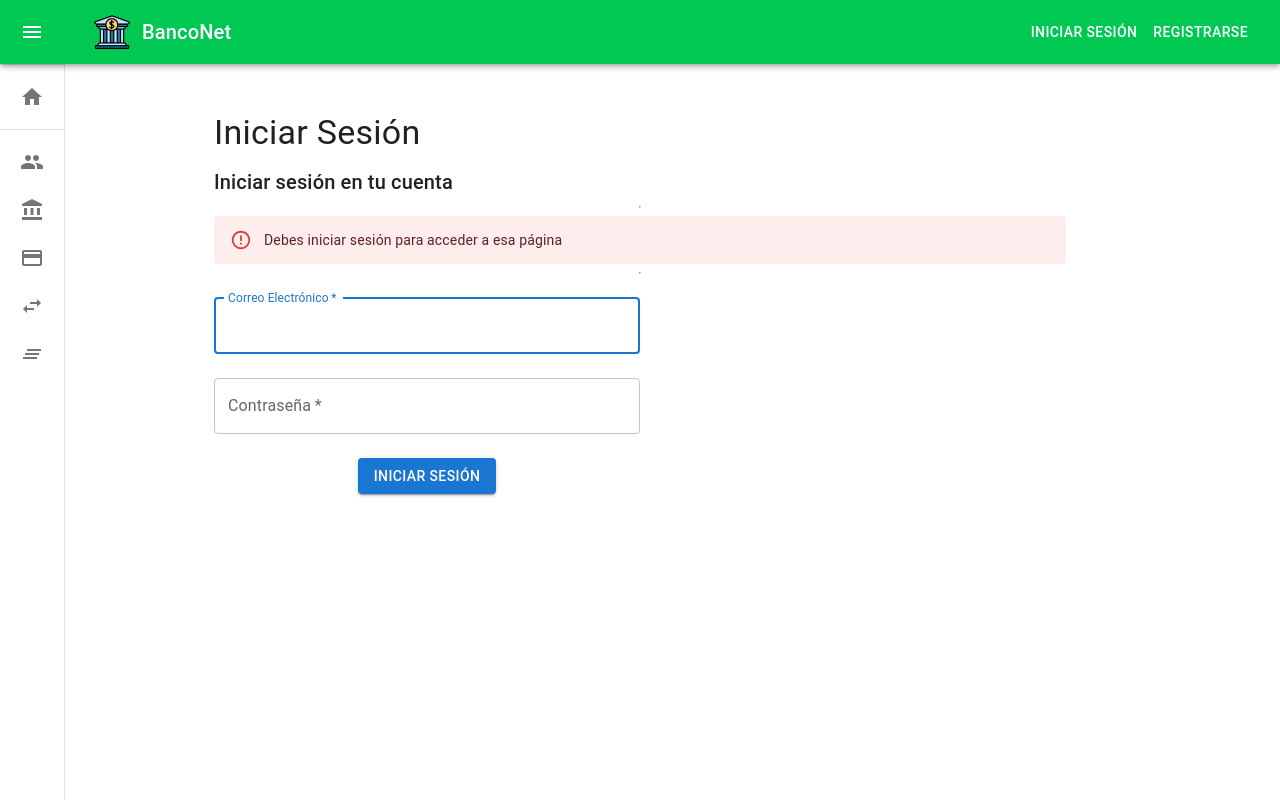
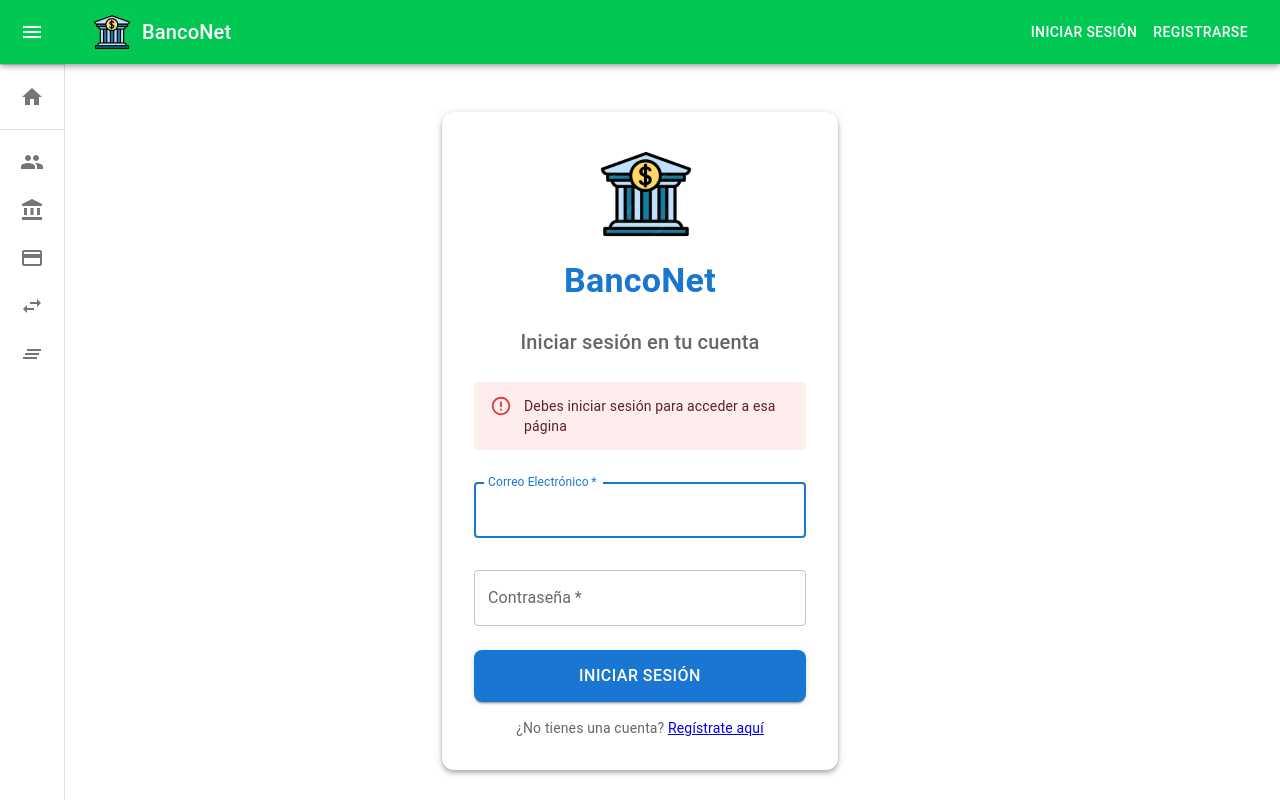
Before and after one commit to GuerreroG01/Bank-React, a React (Create React App) app: page /auth/iniciar_sesion/no_token in a window 1280 px wide. Built offline with nearby package versions, Linux system fonts and the light colour scheme.

Commit message:
Autenticar al iniciar

```diff
--- a/src/Components/Auth/Login.js
+++ b/src/Components/Auth/Login.js
@@ -1,4 +1,4 @@
-import React, { useState } from "react";
+import React, { useState, useEffect } from "react";
 import {
   Box,
   Button,
@@ -6,6 +6,11 @@ import {
   TextField,
   Typography,
   Alert,
+  Paper,
+  useTheme,
+  useMediaQuery,
+  Grid,
+  Avatar
 } from "@mui/material";
 import { useNavigate, useParams } from 'react-router-dom';
 import AuthService from "../../Services/AuthService";
@@ -17,6 +22,20 @@ const Login = () => {
   const [password, setPassword] = useState("");
   const [errors, setErrors] = useState({});
   const [successMessage, setSuccessMessage] = useState("");
+  const [alertMessage, setAlertMessage] = useState(null);
+  const [alertSeverity, setAlertSeverity] = useState("error");
+
+  const theme = useTheme();
+  const isSmallScreen = useMediaQuery(theme.breakpoints.down("sm"));
+
+  useEffect(() => {
+    if (alertMessage) {
+      const timer = setTimeout(() => {
+        setAlertMessage(null);
+      }, 2000);
+      return () => clearTimeout(timer);
+    }
+  }, [alertMessage]);
 
   const handleSubmit = async (e) => {
     e.preventDefault();
@@ -33,46 +52,62 @@ const Login = () => {
 
     try {
       const response = await AuthService.login(email, password);
-      console.log('Inicio de sesión exitoso:', response.data);
-
       localStorage.setItem("token", response.data.token);
-
       setSuccessMessage("Inicio de sesión exitoso");
       setTimeout(() => {
         navigate('/');
         window.location.reload();
       }, 1500);
-
     } catch (error) {
-      console.error('Error iniciando sesión:', error);
-      setErrors({ summary: "Error al iniciar sesión" });
+      setAlertMessage("Error al iniciar sesión");
+      setAlertSeverity("error");
     }
   };
 
   return (
-    <Container maxWidth="md">
-      <Typography variant="h4" component="h1" gutterBottom>
-        Iniciar Sesión
+    <Container maxWidth="xs">
+      <Paper sx={{
+        p: 4,
+        display: "flex",
+        flexDirection: "column",
+        alignItems: "center",
+        boxShadow: 4,
+        borderRadius: 3,
+        backgroundColor: theme.palette.background.paper,
+      }}>
+        <Box sx={{ mb: 3 }}>
+          <Avatar
+            alt="Logo Banco"
+            src="/Bank.png"
+            sx={{ width: 100, height: 100, mb: 2, borderRadius: 2, ml: 4 }}
+          />
+          <Typography variant="h4" component="h1" color="primary" fontWeight="bold">
+            BancoNet
           </Typography>
-      <Box
-        component="form"
-        onSubmit={handleSubmit}
-        noValidate
-        sx={{ mt: 1 }}
-        display={"flex"}
-        flexDirection={"column"}
-      >
-        <Typography variant="h6" component="h2">
+        </Box>
+        <Typography variant="h6" component="h2" color="textSecondary" sx={{ mb: 3 }}>
           Iniciar sesión en tu cuenta
         </Typography>
-        <hr />
-        {token === 'no_token' && (
-          <Alert severity="error">Debes iniciar sesión para acceder a esa página</Alert>
+
+        {token === "no_token" && (
+          <Alert severity="error" sx={{ width: "100%", mb: 2 }}>
+            Debes iniciar sesión para acceder a esa página
+          </Alert>
         )}
-        <hr />
-        {errors.summary && <Alert severity="error">{errors.summary}</Alert>}
-        {successMessage && <Alert severity="success">{successMessage}</Alert>}
 
+        {alertMessage && (
+          <Alert severity={alertSeverity} sx={{ width: "100%", mb: 2 }}>
+            {alertMessage}
+          </Alert>
+        )}
+
+        {successMessage && (
+          <Alert severity="success" sx={{ width: "100%", mb: 2 }}>
+            {successMessage}
+          </Alert>
+        )}
+
+        <Box component="form" onSubmit={handleSubmit} noValidate sx={{ width: "100%" }}>
           <TextField
             margin="normal"
             required
@@ -81,12 +116,14 @@ const Login = () => {
             name="email"
             autoComplete="username"
             autoFocus
+            fullWidth
             value={email}
             onChange={(e) => setEmail(e.target.value)}
             error={!!errors.email}
             helperText={errors.email}
-          sx={{ width: "50%" }}
+            sx={{ mb: 2 }}
           />
+
           <TextField
             margin="normal"
             required
@@ -95,29 +132,38 @@ const Login = () => {
             type="password"
             id="password"
             autoComplete="current-password"
+            fullWidth
             value={password}
             onChange={(e) => setPassword(e.target.value)}
             error={!!errors.password}
             helperText={errors.password}
-          sx={{ width: "50%" }}
+            sx={{ mb: 3 }}
           />
-        <Box
-          display="flex"
-          justifyContent="center"
-          alignItems="center"
-          width={"50%"}
-          mt={2}
-        >
+
           <Button
             type="submit"
             variant="contained"
             color="primary"
-            //sx={{ width: "20%" }}
+            fullWidth
+            sx={{
+              padding: isSmallScreen ? "10px" : "12px",
+              fontSize: isSmallScreen ? "14px" : "16px",
+              mb: 2,
+              borderRadius: 2
+            }}
           >
             Iniciar Sesión
           </Button>
         </Box>
-      </Box>
+
+        <Grid container justifyContent="center">
+          <Grid item>
+            <Typography variant="body2" color="textSecondary">
+              ¿No tienes una cuenta? <a href="/auth/registrarse">Regístrate aquí</a>
+            </Typography>
+          </Grid>
+        </Grid>
+      </Paper>
     </Container>
   );
 };
--- a/src/Components/Auth/SignUp.js
+++ b/src/Components/Auth/SignUp.js
@@ -1,4 +1,3 @@
-// src/components/Register.js
 import React, { useState } from "react";
 import {
   Box,
@@ -7,6 +6,8 @@ import {
   TextField,
   Typography,
   Alert,
+  Avatar,
+  Grid,
 } from "@mui/material";
 import { useNavigate } from "react-router-dom";
 import AuthService from "../../Services/AuthService";
@@ -19,115 +20,161 @@ const SignUp = () => {
   const [errors, setErrors] = useState({});
   const [successMessage, setSuccessMessage] = useState("");
 
-  const handleSubmit = async e => {
+  const handleSubmit = async (e) => {
     e.preventDefault();
     setErrors({});
     setSuccessMessage("");
-
     if (password !== confirmPassword) {
       setErrors({ confirmPassword: "Las contraseñas no coinciden" });
       return;
-    }
-    else if (!password) {
+    } else if (!password) {
       setErrors({ ...errors, password: "La contraseña es obligatoria" });
       return;
-    }
-    else if (!email) {
+    } else if (!email) {
       setErrors({ ...errors, email: "El email es obligatorio" });
       return;
     }
 
     await AuthService.register(email, password)
-    .then(response => {
+      .then((response) => {
         setSuccessMessage("Usuario creado exitosamente");
         setTimeout(() => {
-        navigate('/auth/iniciar_sesion');
+          navigate("/auth/iniciar_sesion");
         }, 2000);
       })
-    .catch(error => {
-      console.error('Error creando usuario:', error);
+      .catch((error) => {
+        console.error("Error creando usuario:", error);
         setErrors({ summary: "Error al crear usuario" });
       });
-
   };
 
   return (
-    <Container maxWidth="md">
-      <Typography variant="h4" component="h1" gutterBottom>
+    <Container
+      maxWidth="xs"
+      sx={{
+        display: "flex",
+        flexDirection: "column",
+        alignItems: "center",
+        justifyContent: "center",
+        padding: "3rem",
+        backgroundColor: "#f4f7fc",
+        borderRadius: 2,
+        boxShadow: 3,
+      }}
+    >
+      <Avatar
+        alt="Logo Banco"
+        src="/Bank.png"
+        sx={{
+          width: 80,
+          height: 80,
+          mb: 2,
+          borderRadius: "50%",
+          border: "4px solid #3f51b5",
+        }}
+      />
+      <Typography variant="h5" component="h1" gutterBottom sx={{ color: "#3f51b5" }}>
         Registrarse
       </Typography>
+
       <Box
         component="form"
         onSubmit={handleSubmit}
         noValidate
-        sx={{ mt: 1 }}
-        display={"flex"}
-        flexDirection={"column"}
+        sx={{
+          width: "100%",
+          display: "flex",
+          flexDirection: "column",
+          alignItems: "center",
+        }}
       >
-        <Typography variant="h6" component="h2">
-          Crear una nueva cuenta
-        </Typography>
-        <hr />
-        {errors.summary && <Alert severity="error">{errors.summary}</Alert>}
-        {successMessage && <Alert severity="success">{successMessage}</Alert>}
+        {errors.summary && (
+          <Alert severity="error" sx={{ width: "100%", mb: 2 }}>
+            {errors.summary}
+          </Alert>
+        )}
+        {successMessage && (
+          <Alert severity="success" sx={{ width: "100%", mb: 2 }}>
+            {successMessage}
+          </Alert>
+        )}
+
+        <Grid container spacing={2} direction="column" sx={{ width: "100%" }}>
+          <Grid item>
             <TextField
-          margin="normal"
               required
               id="email"
               label="Correo Electrónico"
               name="email"
-          autoComplete="username"
-          autoFocus
+              type="email"
+              autoComplete="email"
               value={email}
-          onChange={e => setEmail(e.target.value)}
+              onChange={(e) => setEmail(e.target.value)}
               error={!!errors.email}
               helperText={errors.email}
-          sx={{ width: "50%" }}
+              fullWidth
+              variant="outlined"
+              sx={{ backgroundColor: "#fff", borderRadius: 1 }}
             />
+          </Grid>
+
+          <Grid item>
             <TextField
-          margin="normal"
               required
+              id="password"
+              label="Contraseña"
               name="password"
-          label="Contraseña"
               type="password"
-          id="password"
               autoComplete="new-password"
               value={password}
-          onChange={e => setPassword(e.target.value)}
+              onChange={(e) => setPassword(e.target.value)}
               error={!!errors.password}
               helperText={errors.password}
-          sx={{ width: "50%" }}
+              fullWidth
+              variant="outlined"
+              sx={{ backgroundColor: "#fff", borderRadius: 1 }}
             />
+          </Grid>
+
+          <Grid item>
             <TextField
-          margin="normal"
               required
+              id="confirmPassword"
+              label="Confirmar Contraseña"
               name="confirmPassword"
-          label="Confirmar Contraseña"
               type="password"
-          id="confirmPassword"
               autoComplete="new-password"
               value={confirmPassword}
-          onChange={e => setConfirmPassword(e.target.value)}
+              onChange={(e) => setConfirmPassword(e.target.value)}
               error={!!errors.confirmPassword}
               helperText={errors.confirmPassword}
-          sx={{ width: "50%" }}
+              fullWidth
+              variant="outlined"
+              sx={{ backgroundColor: "#fff", borderRadius: 1 }}
             />
-        <Box
-          display="flex"
-          justifyContent="center"
-          alignItems="center"
-          width={"50%"}
-          mt={2}
-        >
+          </Grid>
+
+          <Grid item>
             <Button
               type="submit"
               variant="contained"
               color="primary"
-            // sx={{ width: "20%" }}
+              fullWidth
+              sx={{
+                marginTop: 2,
+                padding: "10px",
+                fontWeight: "bold",
+                borderRadius: "25px",
+                backgroundColor: "#3f51b5",
+                '&:hover': {
+                  backgroundColor: "#303f9f",
+                },
+              }}
             >
               Registrarse
             </Button>
-        </Box>
+          </Grid>
+        </Grid>
       </Box>
     </Container>
   );
--- a/src/Services/AuthService.js
+++ b/src/Services/AuthService.js
@@ -21,7 +21,7 @@ axios.interceptors.response.use(response => {
   return Promise.reject(error);
 });
 
-const register = async (email, password) => {
+const register = async (email, password ) => {
   try {
     const response = await axios.post(
       API_URL + "register",
@@ -39,6 +39,10 @@ const register = async (email, password) => {
     return response;
   } catch (error) {
     console.error("Error creando usuario:", error);
+    if (error.response) {
+      console.error("Detalles completos del error:", error.response);
+      console.error("Detalles del error:", error.response.data);
+    }
     throw error;
   }
 };
```
Also changed, not shown: src/App.js (+13 -2 lines), src/Components/Auth/PrivateRoute.js (added, +10 -0 lines), src/Components/Drawer.js (+8 -3 lines), src/index.js (+15 -19 lines). Lines whose indentation alone changed are shown as unchanged.
